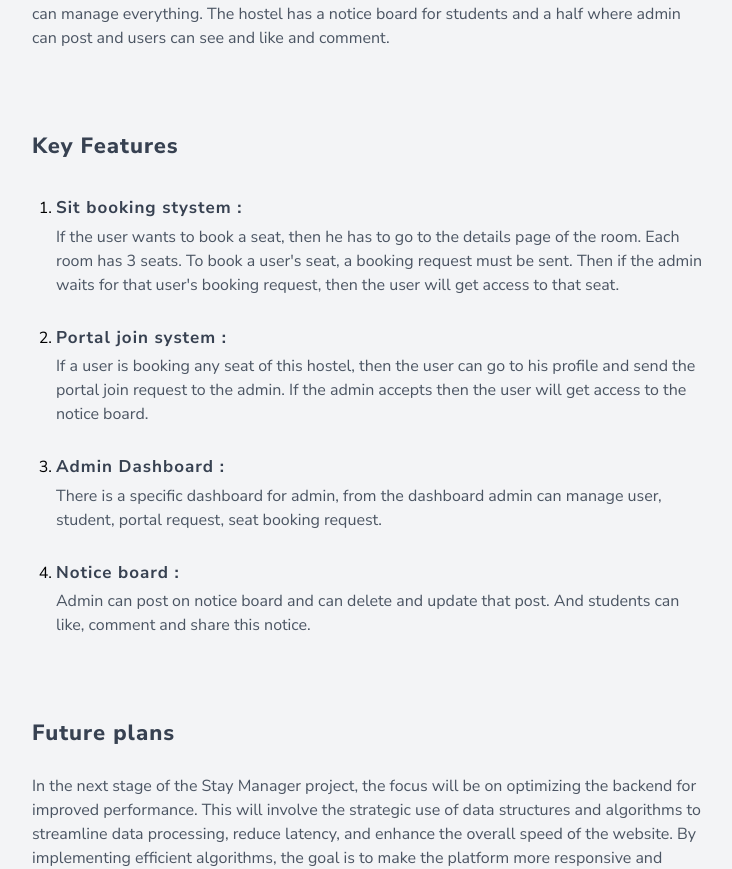
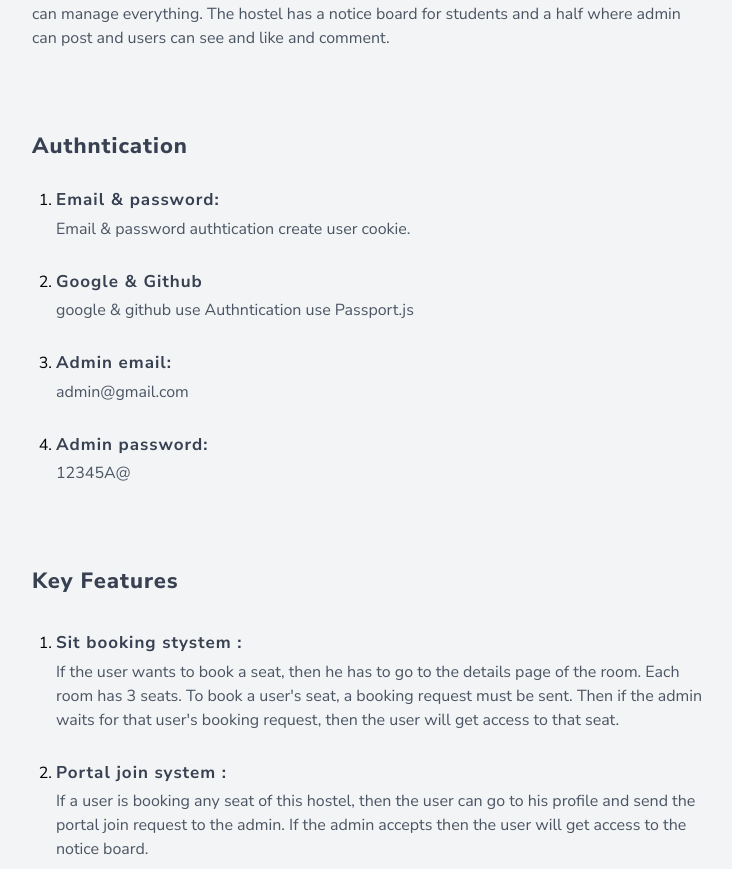
Before and after one commit to Anirbandasjoy/TechCanvas, a React (Vite) app: page /stay-manager in a window 1280 px wide. Shown: the part 887-1756 px from the top of the page, without its empty margins (272-1004 px from the left). Built offline with nearby package versions, Linux system fonts and the light colour scheme.

Commit message:
update code

```diff
--- a/src/shared/Projects/ProjectData.ts
+++ b/src/shared/Projects/ProjectData.ts
@@ -36,6 +36,10 @@ export const projectsData = [
       },
       {
         id: 6,
+        technology: "Passport.js",
+      },
+      {
+        id: 7,
         technology: "MongoDB",
       },
     ],
--- a/src/shared/Projects/ProjectDetails/StayManager.tsx
+++ b/src/shared/Projects/ProjectDetails/StayManager.tsx
@@ -37,6 +37,47 @@ const StayManagerProject = () => {
           and users can see and like and comment.
         </p>
       </div>
+
+      <div className="mt-20">
+        <h1 className="text-[22px]  font-extrabold text-gray-700 dark:text-gray-300 tracking-[1px]">
+          Authntication
+        </h1>
+        <ul className=" list-decimal ml-6 mt-6 space-y-7">
+          <li className="space-y-1 dark:text-gray-200">
+            <h1 className="sm:text-[17px] text-[16px] font-bold text-gray-700 dark:text-gray-300 tracking-[1px]">
+              Email & password:
+            </h1>
+            <p className="text-xs sm:text-[16px] leading-6  dark:text-gray-300 text-gray-600">
+              Email & password authtication create user cookie.
+            </p>
+          </li>
+          <li className="space-y-1 dark:text-gray-200">
+            <h1 className="sm:text-[17px] text-[16px] font-bold text-gray-700 dark:text-gray-300 tracking-[1px]">
+              Google & Github
+            </h1>
+            <p className="text-xs sm:text-[16px] leading-6  dark:text-gray-300 text-gray-600">
+              google & github use Authntication use Passport.js
+            </p>
+          </li>
+          <li className="space-y-1 dark:text-gray-200">
+            <h1 className="sm:text-[17px] text-[16px] font-bold text-gray-700 dark:text-gray-300 tracking-[1px]">
+              Admin email:
+            </h1>
+            <p className="text-xs sm:text-[16px] leading-6  dark:text-gray-300 text-gray-600">
+              admin@gmail.com
+            </p>
+          </li>
+          <li className="space-y-1 dark:text-gray-200">
+            <h1 className="sm:text-[17px] text-[16px] font-bold text-gray-700 dark:text-gray-300 tracking-[1px]">
+              Admin password:
+            </h1>
+            <p className="text-xs sm:text-[16px] leading-6  dark:text-gray-300 text-gray-600">
+              12345A@
+            </p>
+          </li>
+        </ul>
+      </div>
+
       <div className="mt-20">
         <h1 className="text-[22px] font-extrabold text-gray-700 dark:text-gray-300 tracking-[1px]">
           Key Features
```
